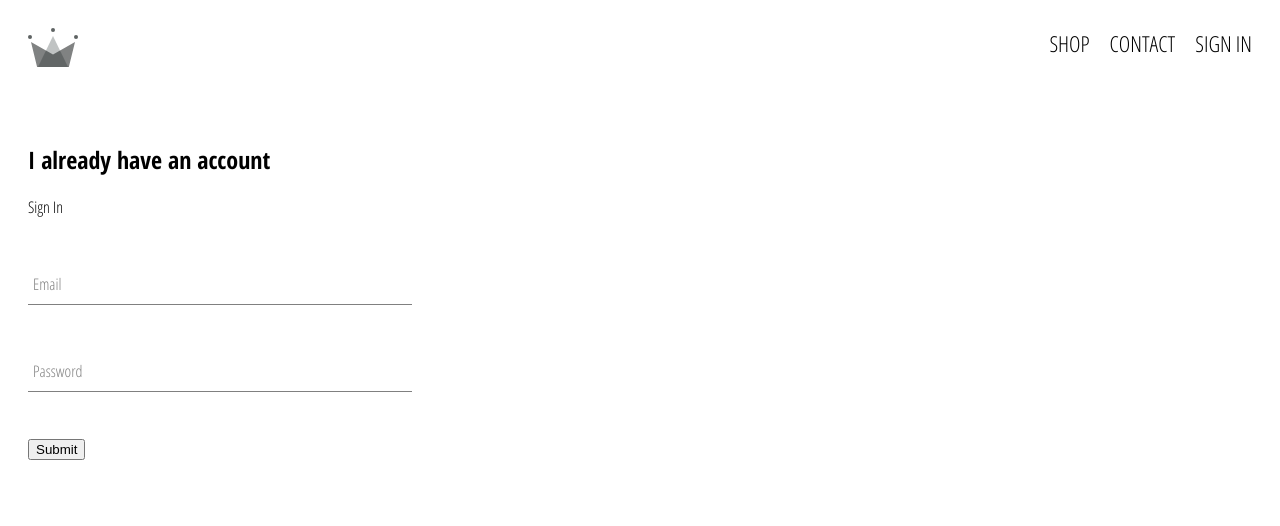
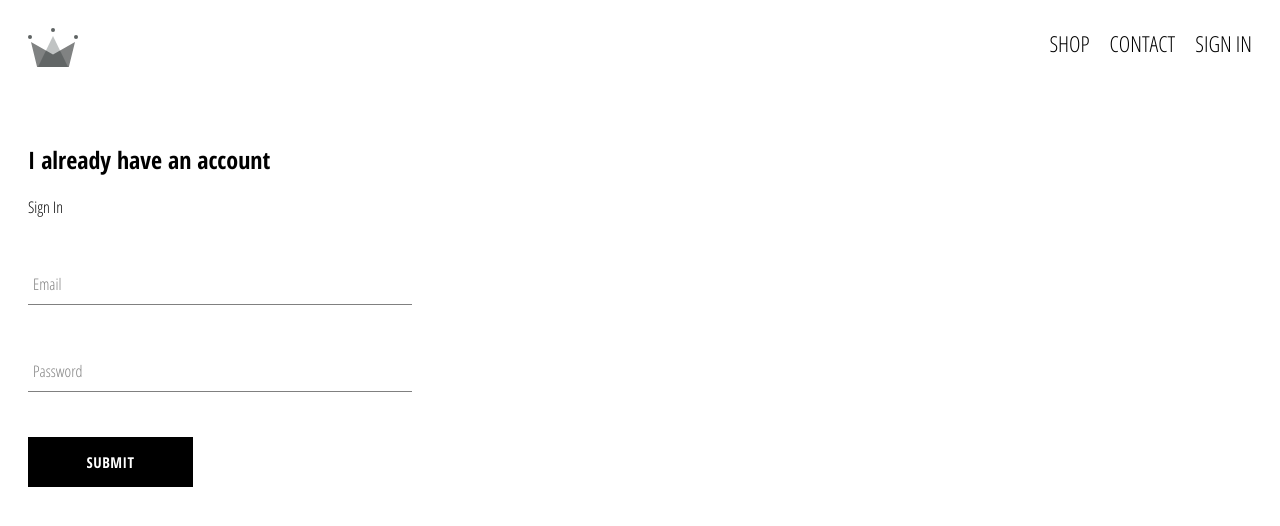
Before and after one commit to RomanSarder/crwn-shop, a React (Create React App) app: page /auth in a window 1280 px wide. Shown: the top 526 px of the page. Built offline with nearby package versions, Linux system fonts and the light colour scheme.

Commit message:
Button Component

```diff
--- /dev/null
+++ b/src/components/Button.jsx
@@ -0,0 +1,33 @@
+import React from 'react'
+import styled from 'styled-components'
+
+const StyledButton = styled.button`
+    min-width: 16.5rem;
+    width: auto;
+    height: 5rem;
+    letter-spacing: 0.5px;
+    line-height: 5rem;
+    padding: 0 3.5rem 0 3.5rem;
+    font-size: 1.5rem;
+    background-color: black;
+    color: white;
+    text-transform: uppercase;
+    font-family: 'Open Sans Condensed';
+    font-weight: bolder;
+    cursor: pointer;
+    border: none;
+
+    &:hover {
+        background-color: white;
+        color: black;
+        border: 1px solid black;
+    }
+`
+
+export default function Button({ children, ...otherProps }) {
+    return (
+        <StyledButton {...otherProps}>
+            {children}
+        </StyledButton>
+    )
+}
--- a/src/components/SignIn.jsx
+++ b/src/components/SignIn.jsx
@@ -1,6 +1,7 @@
 import React, { useState } from 'react'
 import styled from 'styled-components'
 import FormInput from './FormInput'
+import Button from './Button'
 
 const StyledSignIn = styled.div`
     width: 30vw;
@@ -33,7 +34,7 @@ export default function SignIn() {
                 <FormInput label="Email" name="email" type="email" value={email} handleChange={handleEmailChange} />
                 <FormInput label="Password" name="password" type="password" value={password} handleChange={handlePasswordChange} />
 
-                <input type="submit" value="Submit"/>
+                <Button type="submit">Submit</Button>
             </form>
         </StyledSignIn>
     )
```
